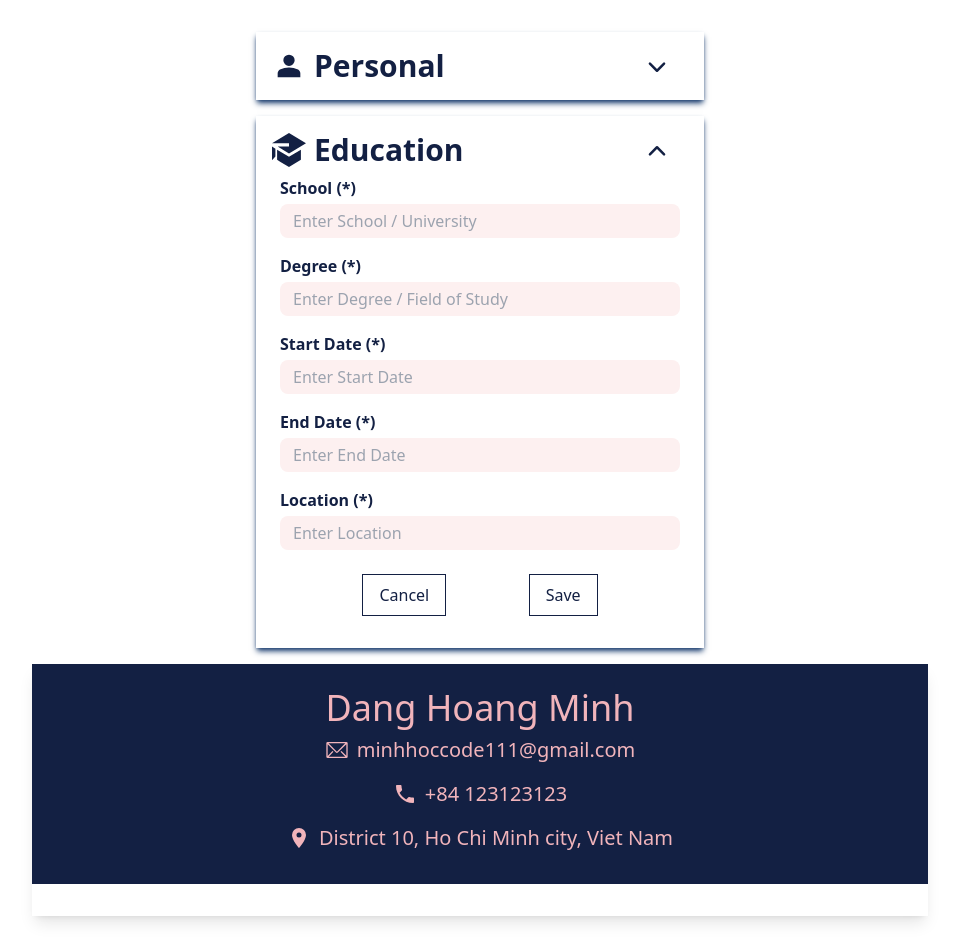
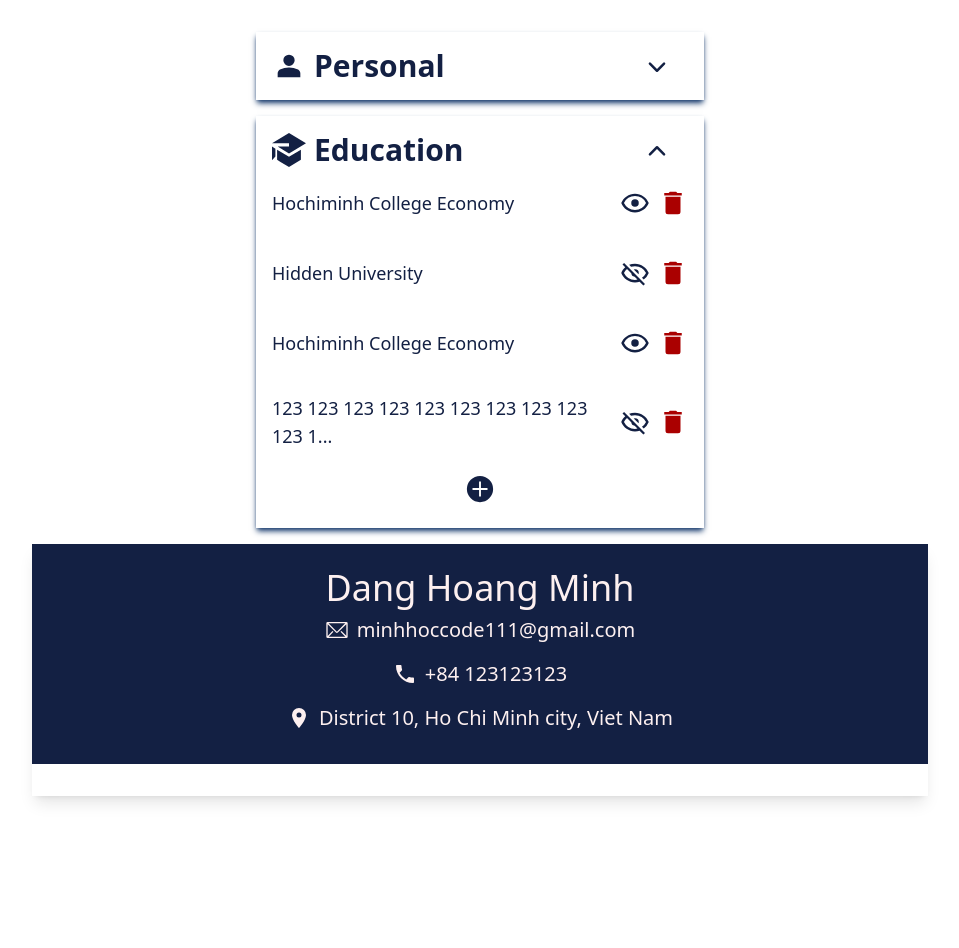
Before and after one commit to minhhoccode111/cv-application-top, a React (Vite) app: page / in a window 1280 px wide. Shown: the whole page, without its empty margins (160-1119 px from the left). After the commit the page ends 848 px from the top, so only its background shows below. Built offline with nearby package versions, Linux system fonts and the light colour scheme.

Commit message:
working on toggle hidden education item

```diff
--- a/src/App.jsx
+++ b/src/App.jsx
@@ -25,14 +25,14 @@ const Input = ({ label, inputType = 'text', infoType, inputOnChangeCb, value, pl
 const ToggleButton = ({ buttonOnClickCb, isOpen, iconType = 'arrow' }) => {
   if (iconType === 'arrow') {
     return (
-      <button type="button" onClick={buttonOnClickCb} className={'p-4 mx-4 my-1'}>
+      <button type="button" onClick={buttonOnClickCb} className={'my-1 transition-transform hover:scale-125'}>
         {isOpen ? <Icon.Up color="#132043" height={'30px'} width={'30px'} /> : <Icon.Down color="#132043" height={'30px'} width={'30px'} />}
       </button>
     );
   } else {
     return (
-      <button type="button" onClick={buttonOnClickCb} className={'p-4 mx-4 my-1'}>
-        {isOpen ? <Icon.Show color="#132043" height={'30px'} width={'30px'} /> : <Icon.Hide color="#132043" height={'30px'} width={'30px'} />}
+      <button type="button" onClick={buttonOnClickCb} className={'my-1 transition-transform hover:scale-125'}>
+        {isOpen ? <Icon.Hide color="#132043" height={'30px'} width={'30px'} /> : <Icon.Show color="#132043" height={'30px'} width={'30px'} />}
       </button>
     );
   }
@@ -41,18 +41,18 @@ const Display = ({ name, email, phone, address }) => {
   return (
     <section className="my-4 mx-auto max-w-4xl shadow-lg">
       {/* header in display section is based on personal's info */}
-      <header className={'px-4 bg-darker text-pink' + ' ' + (name === '' ? 'py-11' : 'py-6')}>
+      <header className={'px-4 bg-darker text-light' + ' ' + (name === '' ? 'py-11' : 'py-6')}>
         <h1 className="text-center text-4xl">{name}</h1>
         <h2 className="py-2 flex items-center justify-center gap-2 text-xl">
-          {email !== '' ? <Icon.Email color={'#F1B4BB'} height={'24px'} width={'24px'} /> : null}
+          {email !== '' ? <Icon.Email color={'#FDF0F0'} height={'24px'} width={'24px'} /> : null}
           {email}
         </h2>
         <h2 className="py-2 flex items-center justify-center gap-2 text-xl">
-          {phone !== '' ? <Icon.Phone color={'#F1B4BB'} height={'24px'} width={'24px'} /> : null}
+          {phone !== '' ? <Icon.Phone color={'#FDF0F0'} height={'24px'} width={'24px'} /> : null}
           {phone}
         </h2>
         <h2 className="py-2 flex items-center justify-center gap-2 text-xl">
-          {address !== '' ? <Icon.Location color={'#F1B4BB'} height={'24px'} width={'24px'} /> : null}
+          {address !== '' ? <Icon.Location color={'#FDF0F0'} height={'24px'} width={'24px'} /> : null}
           {address}
         </h2>
       </header>
@@ -68,7 +68,7 @@ const Personal = ({ name, email, phone, address, inputOnChangeCb, currentOpenSec
       <h1 className="flex items-center gap-2 text-3xl font-bold bg-white">
         <Icon.Personal height={'34px'} width={'34px'} /> Personal
       </h1>
-      <div className={'absolute right-0 top-0'}>
+      <div className={'absolute right-0 top-0 p-4 mx-4'}>
         <ToggleButton isOpen={isThisSectionOpened} buttonOnClickCb={toggleOpenThisSection} />
       </div>
       <div className={'' + (isThisSectionOpened ? ' block' : ' hidden')}>
@@ -87,7 +87,7 @@ const Education = ({ toggleOpenThisSection, currentOpenSection }) => {
   const resetValueOfInputsInForm = () => setValueOfInputsInForm({ school: '', degree: '', startDate: '', endDate: '', location: '' });
   const updateValueOfInputsInForm = (type, value) => setValueOfInputsInForm({ ...valueOfInputsInForm, [type]: value });
   // toggle display form or a list of education items
-  const [isDisplayForm, setIsDisplayForm] = useState(true);
+  const [isDisplayForm, setIsDisplayForm] = useState(false);
   const updateIsDisplayForm = () => {
     resetValueOfInputsInForm();
     setIsDisplayForm(!isDisplayForm);
@@ -127,7 +127,7 @@ const Education = ({ toggleOpenThisSection, currentOpenSection }) => {
       endDate: 'Hidden end date',
       startDate: 'Hidden start date',
       location: 'Hidden Location',
-      school: 'Hidden University',
+      school: '123 123 123 123 123 123 123 123 123 123 123 ',
       id: uuid(),
     },
   ]);
@@ -137,7 +137,10 @@ const Education = ({ toggleOpenThisSection, currentOpenSection }) => {
     setEducationItems([...educationItems, { ...valueOfInputsInForm, id: uuid(), isHidden: false }]);
     resetValueOfInputsInForm();
   };
-  const deleteEducationItemWithSameId = (deletedId) => {
+  const toggleHiddenEducationItem = (toggledId) => {
+    // TODO BUG
+  };
+  const deleteEducationItem = (deletedId) => {
     setEducationItems(educationItems.filter((item) => item.id !== deletedId));
   };
   // choose to display form or a list of education items
@@ -151,10 +154,17 @@ const Education = ({ toggleOpenThisSection, currentOpenSection }) => {
         <Input placeholder={'Enter End Date'} label={'End Date'} value={valueOfInputsInForm.endDate} infoType={'endDate'} inputOnChangeCb={updateValueOfInputsInForm} />
         <Input placeholder={'Enter Location'} label={'Location'} value={valueOfInputsInForm.location} infoType={'location'} inputOnChangeCb={updateValueOfInputsInForm} />
         <div className="flex justify-evenly px-2 py-4">
-          <button className={'text-darker bg-white hover:bg-darker hover:text-white hover:shadow-red hover:shadow-xl py-2 px-4 border border-darker'} onClick={updateIsDisplayForm} type="button">
+          <button
+            className={'text-darker bg-white hover:bg-darker hover:text-white hover:shadow-red hover:shadow-md transition-colors rounded-lg hover:scale-105 py-2 px-4 border border-darker'}
+            onClick={updateIsDisplayForm}
+            type="button"
+          >
             Cancel
           </button>
-          <button className={'text-darker bg-white hover:bg-darker hover:text-white hover:shadow-green hover:shadow-xl py-2 px-4 border border-darker'} type="submit">
+          <button
+            className={'text-darker bg-white hover:bg-darker hover:text-white hover:shadow-green hover:shadow-md transition-colors rounded-lg hover:scale-105 py-2 px-4 border border-darker'}
+            type="submit"
+          >
             Save
           </button>
         </div>
@@ -164,16 +174,23 @@ const Education = ({ toggleOpenThisSection, currentOpenSection }) => {
     JSXToDisplayInThisSection = (
       <div className="">
         <ul>
-          {educationItems.map((info) => (
-            <li key={info.id}>
-              <p>{info.school}</p>
-              <button onClick={() => deleteEducationItemWithSameId(info.id)}>
-                <Icon.Delete />
-              </button>
+          {educationItems.map((item) => (
+            <li key={item.id} className="flex justify-between items-center py-4 text-lg">
+              <p>{item.school.length > 41 ? item.school.slice(0, 41) + '...' : item.school}</p>
+              <div className="flex items-center gap-2">
+                <ToggleButton iconType={'eye'} isOpen={item.isHidden} buttonOnClickCb={() => toggleHiddenEducationItem(item.id)} />
+                <button onClick={() => deleteEducationItem(item.id)}>
+                  <Icon.Delete color={'#a00'} width={'30px'} height={'30px'} />
+                </button>
+              </div>
             </li>
           ))}
         </ul>
-        <button onClick={updateIsDisplayForm}>add new section</button>
+        <div className="flex justify-center p-2">
+          <button onClick={updateIsDisplayForm} className="">
+            <Icon.Add width={'30px'} height={'30px'} />
+          </button>
+        </div>
       </div>
     );
   }
@@ -182,7 +199,7 @@ const Education = ({ toggleOpenThisSection, currentOpenSection }) => {
       <h1 className="flex items-center gap-2 text-3xl font-bold bg-white">
         <Icon.Education height={'34px'} width={'34px'} /> Education
       </h1>
-      <div className={'absolute right-0 top-0'}>
+      <div className={'absolute right-0 top-0 p-4 mx-4'}>
         <ToggleButton isOpen={isThisSectionOpened} buttonOnClickCb={toggleOpenThisSection} />
       </div>
       <div className={'' + (isThisSectionOpened ? ' block' : ' hidden')}>{JSXToDisplayInThisSection}</div>
```
